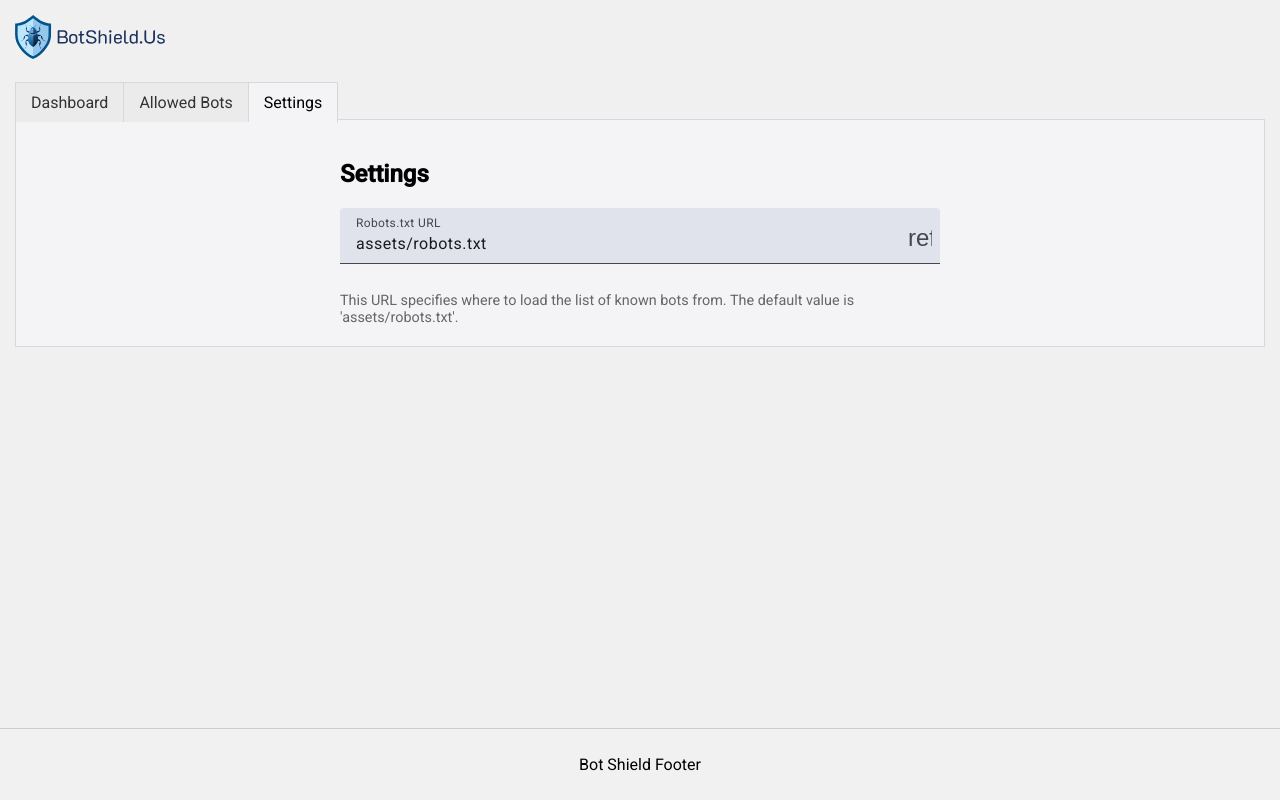
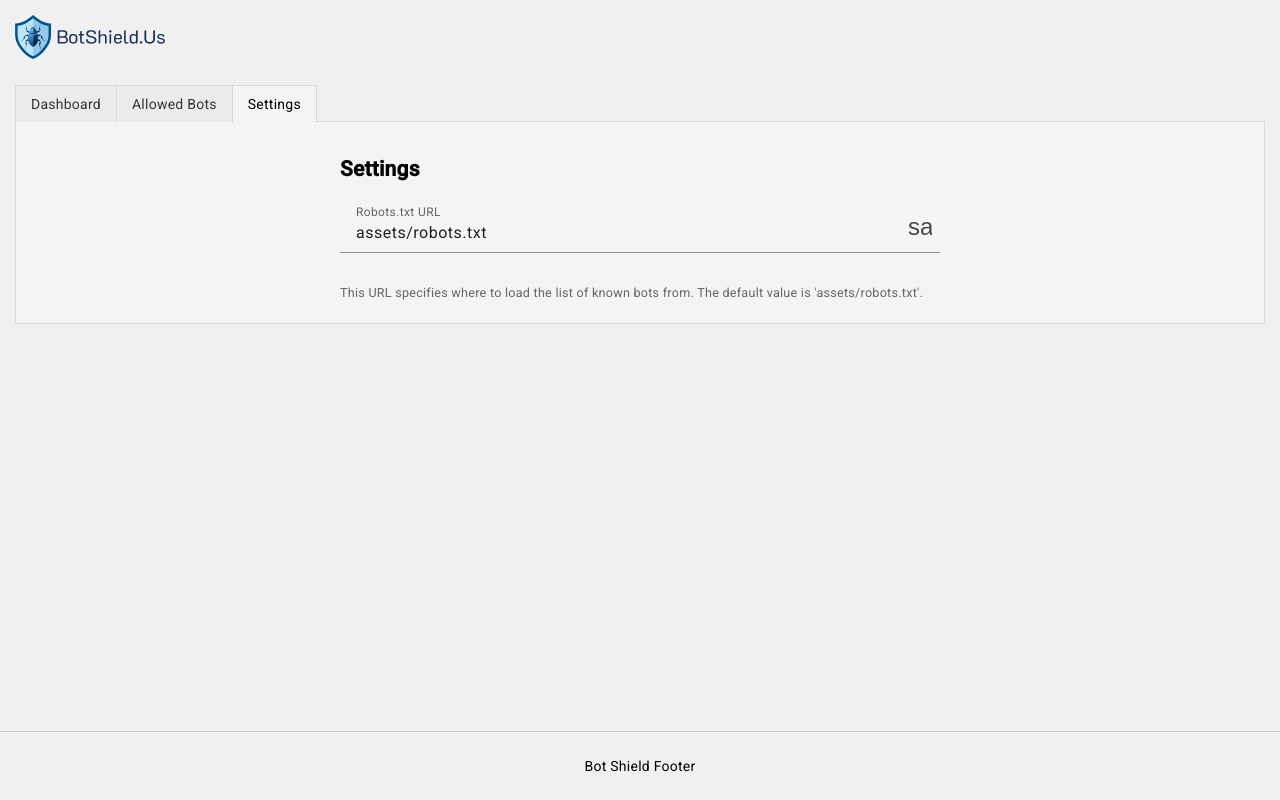
Before and after one commit to AgentMantis/agent-ai-bot-protect, an Angular app in the folder bot-shield-app/: page /#/settings in a window 1280 px wide. Built offline with nearby package versions, Linux system fonts and the light colour scheme.

Commit message:
wip trying to get material icons to work.

```diff
--- a/bot-shield-app/src/app/components/settings/settings.component.ts
+++ b/bot-shield-app/src/app/components/settings/settings.component.ts
@@ -37,7 +37,7 @@ import { MatIconModule } from '@angular/material/icon';
           matSuffix
           (click)="resetToDefault()"
           matTooltip="Reset to default">
-          <mat-icon>refresh</mat-icon>
+          <mat-icon>save</mat-icon>
         </button>
       </mat-form-field>
 
--- a/bot-shield-app/src/styles.scss
+++ b/bot-shield-app/src/styles.scss
@@ -1,10 +1,9 @@
-
-
 /* You can add global styles to this file, and also import other style files */
 @use 'scss/colors';
 
 @import url('https://fonts.googleapis.com/css2?family=Roboto:wght@300;400;500&display=swap');
 @import url('https://fonts.googleapis.com/icon?family=Material+Icons');
+@import '@angular/material/prebuilt-themes/indigo-pink.css';
 
 html, body { height: 100%; }
 body {
```
